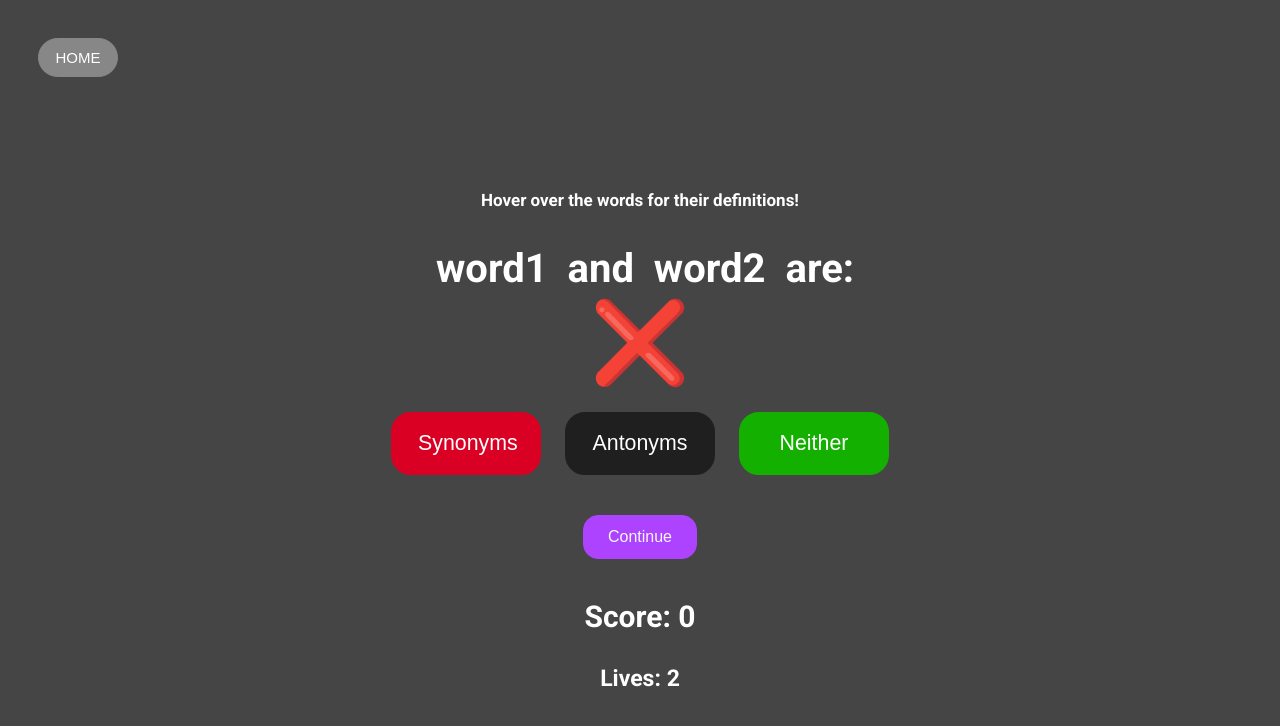
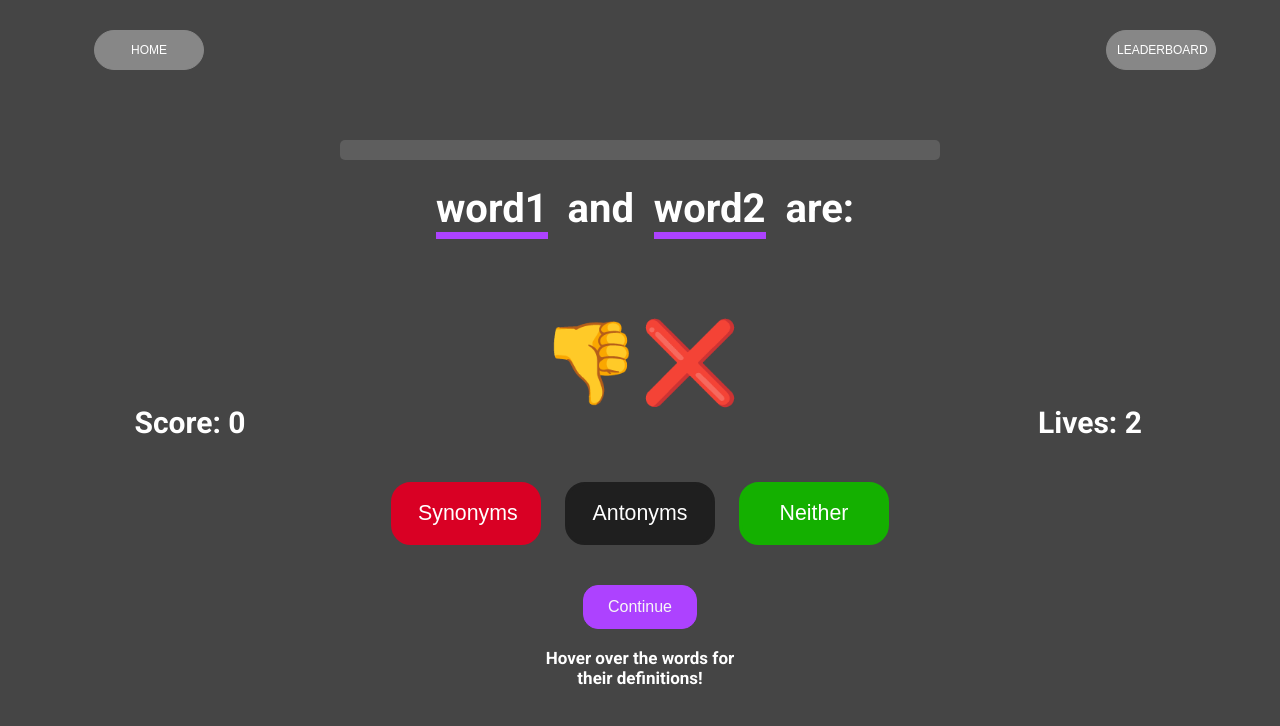
Before and after one commit to comp20BEAD/final-project, a website: page game.html in a window 1280 px wide. Both pictures are taken after a click on the button "Synonyms". Drawn offline with nearby package versions, Linux system fonts and the light colour scheme; no server answers.

Commit message:
Update game.html

```diff
--- a/game.html
+++ b/game.html
@@ -22,7 +22,7 @@
       }
       #wordsContainer {
         position: relative;
-        margin-bottom: 120px;
+        margin-bottom: 250px;
         margin-top: 35px;
       }
       .word {
@@ -31,6 +31,7 @@
         margin: 0px 10px;
         text-decoration: none;
         text-align: center;
+        border-bottom: solid 7px #ad42ff;
       }
       .word_hover:hover {
         color: #ffd166;
@@ -46,6 +47,21 @@
       }
       h5 {
         font-size: 17px;
+      }
+      #scoreContainer {
+        text-align: center;
+        position: absolute;
+        width: 200px;
+        top: 225px;
+        left: -50px;
+        background-color:
+      }
+      #livesContainer {
+        text-align: center;
+        position: absolute;
+        width: 200px;
+        top: 225px;
+        right: -50px;;
       }
       #answersContainer {
         position: relative;
@@ -112,12 +128,16 @@
         position: absolute;
         left: 50%;
         margin-left: -450px;
-        top: 230px;
+        top: 250px;
         width: 900px;
         text-align: center;
       }
       #instruct {
-        margin-top: 40px;
+        position: absolute;
+        left: 50%;
+        width: 200px;
+        margin-left: -100px;
+        top: 470px;
         height: 20px;
       }
       .wrongButton {
@@ -132,13 +152,13 @@
         position: absolute;
         left: 50%;
         margin-left: -315px;
-        top: 295px;
+        top: 314px;
         width: 630px;
         height: 95px;
-        background-color: #bdbdbd;
+        background-color: #f7f7f7;
         visibility: hidden;
         text-align: center;
-        color: #242424;
+        color: #1f1f1f;
         border-radius: 20px;
       }
       .homeButton {
@@ -150,12 +170,37 @@
         padding: 10px 10px;
         text-align: center;
         text-decoration: none;
-        width: 80px;
+        font-size: 12px;
+        width: 110px;
+        height: 40px;
         margin-left: 30px;
-        margin-top: 30px;
-        font-size: 15px;
+        left: 5%;
+        top: 30px;
       }
       .homeButton_hover:hover {
+        background: #a3a3a3;
+        border: solid 1px #a3a3a3;
+        border-radius: 20px;
+        color: #FFF;
+        outline: none;
+        cursor: pointer;
+      }
+      .leaderboardButton {
+        position: absolute;
+        background-color: #878787;
+        border: solid 1px #878787;
+        border-radius: 20px;
+        color: #FFF;
+        padding: 10px 10px;
+        text-align: center;
+        text-decoration: none;
+        font-size: 12px;
+        width: 110px;
+        height: 40px;
+        top: 30px;
+        right: 5%;
+      }
+      .leaderboardButton_hover:hover {
         background: #a3a3a3;
         border: solid 1px #a3a3a3;
         border-radius: 20px;
@@ -189,11 +234,40 @@
         border: 1px solid #ccc;
         border-radius: 5px;
       }
-
+      .timerContainer {
+        position: absolute;
+        left: 50%;
+        width: 600px;
+        margin-left: -300px;
+        top: 140px;
+      }
+      progress {
+        width: 100%;
+        height: 20px;
+        color: #ad42ff;
+        border-radius: 5px;
+        -webkit-appearance: progress-bar;
+      }
+      progress::-webkit-progress-bar {
+        width: 100%;
+        height: 20px;
+        border-radius: 5px;
+        background-color: #5e5e5e;
+      }
+      progress::-webkit-progress-value {
+        width: 100%;
+        height: 20px;
+        background-color: #ad42ff;
+        border-radius: 5px;
+      }
     </style>
   </head>
   <body>
+    <div class="timerContainer">
+      <progress class="time" id="time" value="0" max="5"></progress>
+    </div>
     <input class="homeButton homeButton_hover" type="button" value="HOME" id="home" onclick="window.location.href = 'index.html';">
+    <input class="leaderboardButton leaderboardButton_hover" type="button" value="LEADERBOARD" id="leaderboard" onclick="window.location.href = 'leaderboard.html';">
     <div class="container" id="container">
     <div class="container2" id="container2">
       <h5 id="instruct"></h5>
@@ -208,7 +282,9 @@
       <input class="nextButton" id="nextButton" type="button" value="Continue" onclick="return next();">
       <div id="scoreContainer">
         <h3 id="scoreLine">Score: <ins id="currentScore">0</ins></h3>
-        <h4>Lives: <ins id="lives">3</ins></h4>
+      </div>
+      <div id="livesContainer">
+        <h3 id="livesLine">Lives: <ins id="lives">3</ins></h3>
       </div>
     </div>
     </div>
@@ -235,15 +311,16 @@
     var neiDisplay = document.getElementById("neither");
     var nextDisplay = document.getElementById("nextButton");
     var defDisplay = document.getElementById("definition");
+    var progressBar = document.getElementById("time");
     var defText1;
     var defText2;
     var w1choose = "";
     var w2choose = "";
     var correctAnswer = "NEITHER";
+    var intervalTimer;
 
     function setWords() {
         document.getElementById("feedback").innerHTML = "";
-        //console.log("setWords started");
         $.ajax({
           type: "GET",
           url: "https://www.dictionaryapi.com/api/v3/references/thesaurus/json/"+words[Math.floor(Math.random() * words.length)]+"?key=22b1d144-e9b9-42dc-aa2f-cea2b942e8d6",
@@ -261,6 +338,8 @@
         word1.innerHTML = w1choose;
         word2.innerHTML = w2choose;
         console.log("correctAnswer: " + correctAnswer);
+        intervalTimer = function(){};
+        timing();
       }
 
       function choosew2(w1choose, pick) {
@@ -436,7 +515,6 @@
 
     function answer(ansId) {
       $("#"+correctAnswer.toLowerCase()).addClass("correctButton");
-      answerId = ansId;
       synDisplay.disabled = true;
       antDisplay.disabled = true;
       neiDisplay.disabled = true;
@@ -452,32 +530,47 @@
       })
 
       display = document.getElementById("feedback");
-      if (answerId == correctAnswer.toLowerCase()) {
-        $("#" + ansId).addClass("correctButton");
-        display.style.color = "#14b000";
-        display.innerHTML = "✅";
-        currScore = parseInt(document.getElementById("currentScore").textContent);
-        var newScore = (currScore + 1).toString();
-        document.getElementById("currentScore").innerHTML = newScore;
-        nextDisplay.style.visibility = "visible";
-      }
-      else {
-        $("#" + answerId).addClass("wrongButton");
-        display.style.color = "#d90024";
-        display.innerHTML = "❌";
+      if (ansId == "timesUp") {
         currLives = parseInt(document.getElementById("lives").textContent);
         currLives--;
-        if (currLives > 0) {                                                  // More than 0 lives, keep playing
+        if (currLives > 0) {
+          display.innerHTML = "⏳❌";                                                 // More than 0 lives, keep playing
           document.getElementById("lives").innerHTML = currLives;
           nextDisplay.style.visibility = "visible";
         } else {
-          document.getElementById("lives").innerHTML = 0;                    // 0 lives, game over
-          //nextDisplay.onclick = null;
-        //  nextDisplay.onclick = "return game_end();";                        //show gameover screen on click
-          nextDisplay.setAttribute("onclick", "return game_end()")
+        display.innerHTML = "❌GAME OVER❌";
+        document.getElementById("lives").innerHTML = 0;                    // 0 lives, game over
+        nextDisplay.setAttribute("onclick", "return game_end()")
+        nextDisplay.style.visibility = "visible";
+        finalScore = parseInt(document.getElementById("currentScore").textContent);
+        }
+      } else {
+        answerId = ansId;
+
+        if (answerId == correctAnswer.toLowerCase()) {
+          $("#" + ansId).addClass("correctButton");
+
+          display.innerHTML = "🧠✅";
+          currScore = parseInt(document.getElementById("currentScore").textContent);
+          currScore++;
+          var newScore = (currScore).toString();
+          document.getElementById("currentScore").innerHTML = newScore;
           nextDisplay.style.visibility = "visible";
-          finalScore = parseInt(document.getElementById("currentScore").textContent);
-          document.getElementById("scoreLine").innerHTML = "GAME OVER! Final score: " + finalScore;
+        } else {
+          $("#" + answerId).addClass("wrongButton");
+          currLives = parseInt(document.getElementById("lives").textContent);
+          currLives--;
+          if (currLives > 0) {
+            display.innerHTML = "👎❌";                                               // More than 0 lives, keep playing
+            document.getElementById("lives").innerHTML = currLives;
+            nextDisplay.style.visibility = "visible";
+          } else {
+            display.innerHTML = "❌GAME OVER❌";
+            document.getElementById("lives").innerHTML = 0;                    // 0 lives, game over
+            nextDisplay.setAttribute("onclick", "return game_end()")
+            nextDisplay.style.visibility = "visible";
+            finalScore = parseInt(document.getElementById("currentScore").textContent);
+          }
         }
       }
     }
@@ -579,6 +672,25 @@
       return isSynonym;
     }
 
+    var intervalTimer;
+
+    function timing() {
+      var timeLeft = 0;
+      intervalTimer = setInterval(function() {
+        document.getElementById("time").value = timeLeft;
+        timeLeft += 0.01;
+        if(timeLeft >= 5) {
+          clearInterval(intervalTimer);
+          answer("timesUp");
+        }
+      }, 10);
+      $(".answerButton").click(
+        function() {
+          clearInterval(intervalTimer);
+        }
+      )
+    }
+
       //ERIC'S GAME JAVASCRIPT ABOVE
 
       //DANNY'S DATABASE FUNCTIONS BELOW
@@ -589,7 +701,8 @@
           document.getElementById("feedback").style.visibility = "hidden";
           document.getElementById("instruct").style.visibility = "hidden";
           document.getElementById("scoreContainer").style.visibility = "hidden";
-
+          document.getElementById("livesContainer").style.visibility = "hidden";
+          progressBar.style.visibility = "hidden";
           add_div();
 
       }
```
